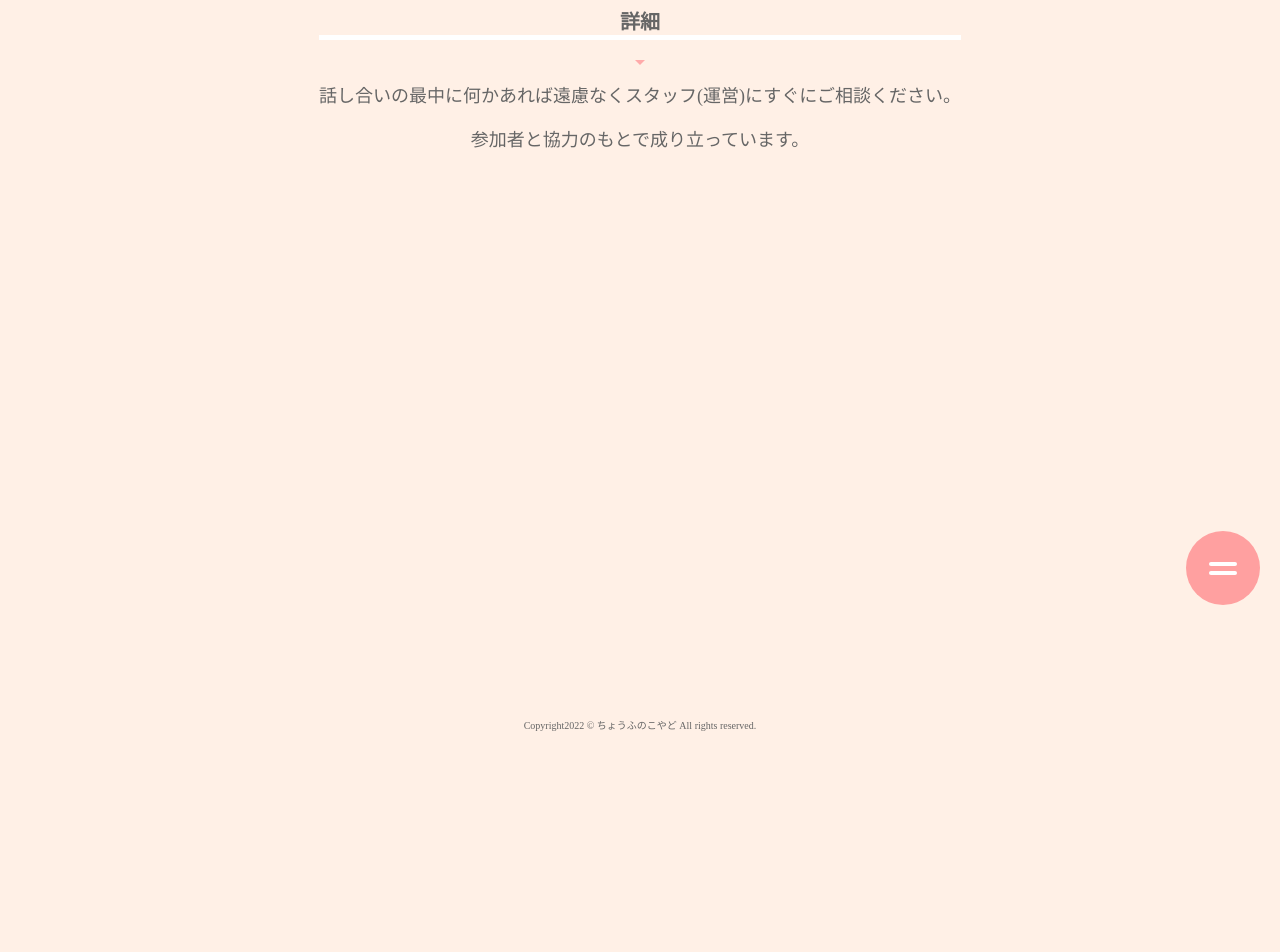
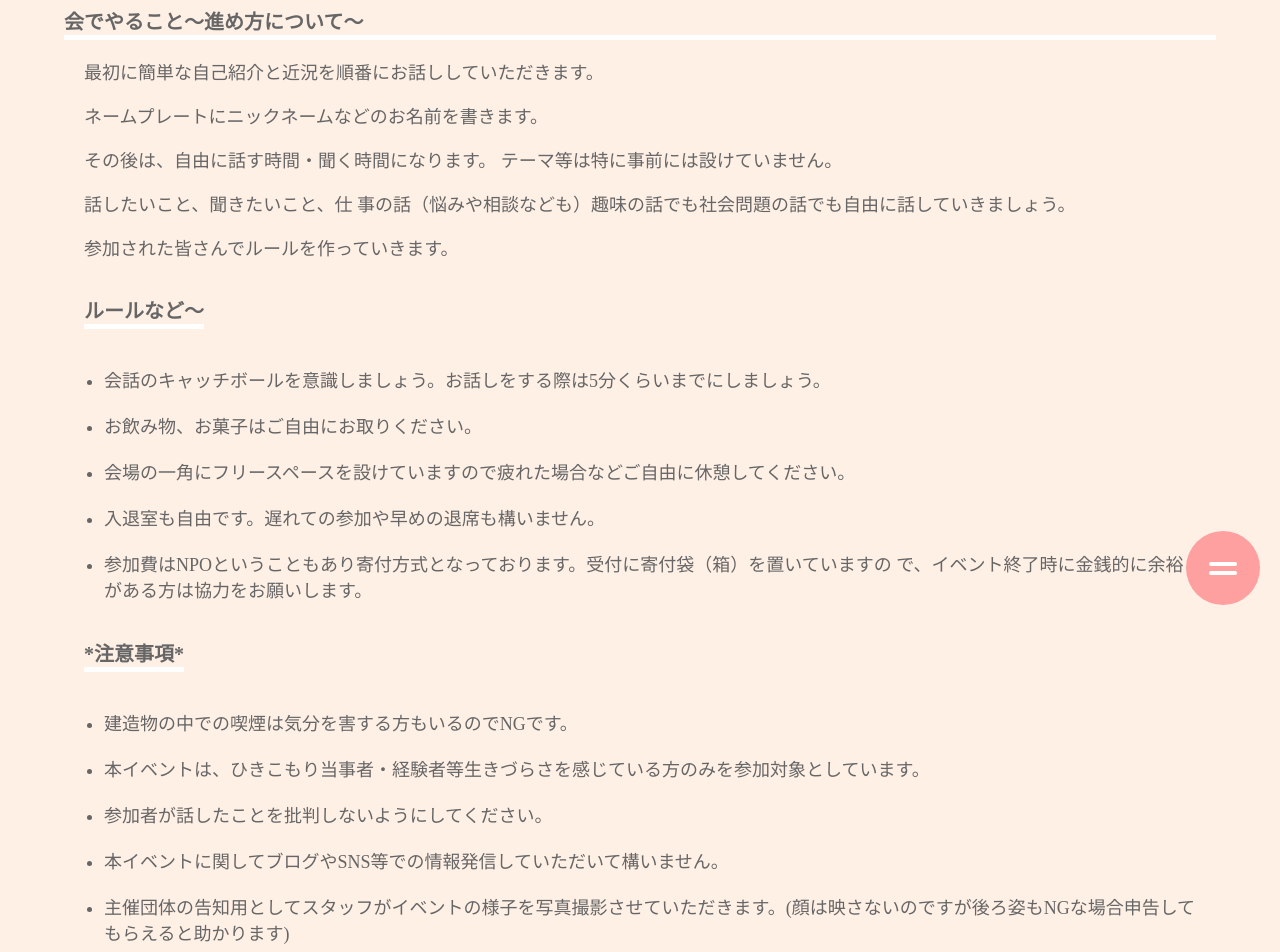
Before and after one commit to su-pull/chofu-koyado, a Next.js app: page /syousai in a window 1280 px wide. Shown: the part 180-1132 px from the top of the page. Before the commit the page ends 934 px from the top, so only its background shows below. Built offline with nearby package versions, Linux system fonts and the light colour scheme; a web font is replaced by a local one.

Commit message:
first commit

```diff
--- a/components/Menu.tsx
+++ b/components/Menu.tsx
@@ -9,7 +9,7 @@ const Menu: React.FC<BoolProps> = ({ open, setOpen }) => {
   return (
     <div className="MenuList">
       <div aria-expanded={open} onClick={() => setOpen(!open)}>
-        <div className="CN">
+        <div className="CN menu">
           <nav>
             <ul className="nav2">
               <li>
--- a/components/SideberLeft.tsx
+++ b/components/SideberLeft.tsx
@@ -4,7 +4,7 @@ import React from "react";
 const SideberLeft: React.FC = () => {
   return (
     <div>
-      <header className="SideColumn-left">
+      <header className="SideColumn-left menu">
         <nav>
           <ul className="nav1">
             <li>
--- a/components/SideberRight.tsx
+++ b/components/SideberRight.tsx
@@ -4,7 +4,7 @@ import React from "react";
 const SideberLeft: React.FC = () => {
   return (
     <div>
-      <header className="SideColumn-right">
+      <header className="SideColumn-right menu">
         <nav>
           <ul className="nav1">
             <li>
@@ -14,7 +14,12 @@ const SideberLeft: React.FC = () => {
             </li>
             <li>
               <ActiveLink href="/user-policy" activeClassName="headerState">
-                <a className="scaleLinks">サービス利用案内</a>
+                <a className="scaleLinks">Twitter</a>
+              </ActiveLink>
+            </li>
+            <li>
+              <ActiveLink href="/user-policy" activeClassName="headerState">
+                <a className="scaleLinks">Facebook</a>
               </ActiveLink>
             </li>
           </ul>
--- a/pages/404.tsx
+++ b/pages/404.tsx
@@ -1,5 +1,4 @@
 import { motion } from "framer-motion";
-import Layout from "../components/Layout/layout";
 import Head from "next/head";
 import Link from "next/link";
 
--- a/pages/_document.tsx
+++ b/pages/_document.tsx
@@ -1,12 +1,7 @@
 // pages/_document.js
-import Document, { DocumentContext, Html, Head, Main, NextScript } from "next/document";
+import Document, { Html, Head, Main, NextScript } from "next/document";
 
 class MyDocument extends Document {
-  static async getInitialProps(ctx: DocumentContext) {
-    const initialProps = await Document.getInitialProps(ctx);
-    return initialProps;
-  }
-
   render() {
     return (
       <Html lang="JA">
--- a/pages/about.tsx
+++ b/pages/about.tsx
@@ -1,5 +1,4 @@
 import { motion } from "framer-motion";
-import Layout from "../components/Layout/layout";
 import Head from "next/head";
 
 const Location: React.FC = () => {
--- a/pages/index.tsx
+++ b/pages/index.tsx
@@ -1,5 +1,4 @@
 import { motion } from "framer-motion";
-import Layout from "../components/Layout/layout";
 import Head from "next/head";
 
 const Index: React.FC = () => {
--- a/pages/syousai.tsx
+++ b/pages/syousai.tsx
@@ -1,5 +1,4 @@
 import { motion } from "framer-motion";
-import Layout from "../components/Layout/layout";
 import Head from "next/head";
 
 const About: React.FC = () => {
@@ -9,11 +8,34 @@ const About: React.FC = () => {
         <title>会でやること - 調布のこやど</title>
         <meta name="description" content="私について" />
       </Head>
-      <main className="margin inblo">
-        <h1>詳細</h1>
-        <div className="triangle-bottom" />
-        <p>話し合いの最中に何かあれば遠慮なくスタッフ(運営)にすぐにご相談ください。</p>
-        <dl>参加者と協力のもとで成り立っています。</dl>
+      <main className="margin inblo textLeft">
+        <h1>会でやること〜進め方について〜</h1>
+
+        <ul>
+          <p>最初に簡単な自己紹介と近況を順番にお話ししていただきます。</p>
+          <p>ネームプレートにニックネームなどのお名前を書きます。</p>
+          <p>その後は、自由に話す時間・聞く時間になります。 テーマ等は特に事前には設けていません。</p>
+          <p>話したいこと、聞きたいこと、仕 事の話（悩みや相談なども）趣味の話でも社会問題の話でも自由に話していきましょう。</p>
+          <p>参加された皆さんでルールを作っていきます。</p>
+          <h2>ルールなど〜</h2>
+          <li>会話のキャッチボールを意識しましょう。お話しをする際は5分くらいまでにしましょう。</li>
+          <li>お飲み物、お菓子はご自由にお取りください。</li>
+          <li>会場の一角にフリースペースを設けていますので疲れた場合などご自由に休憩してください。</li>
+          <li>入退室も自由です。遅れての参加や早めの退席も構いません。</li>
+          <li>参加費はNPOということもあり寄付方式となっております。受付に寄付袋（箱）を置いていますの で、イベント終了時に金銭的に余裕がある方は協力をお願いします。</li>
+
+          <h2>*注意事項*</h2>
+          <li>建造物の中での喫煙は気分を害する方もいるのでNGです。</li>
+          <li>本イベントは、ひきこもり当事者・経験者等生きづらさを感じている方のみを参加対象としています。</li>
+          <li>参加者が話したことを批判しないようにしてください。</li>
+          <li>本イベントに関してブログやSNS等での情報発信していただいて構いません。</li>
+          <li>主催団体の告知用としてスタッフがイベントの様子を写真撮影させていただきます。(顔は映さないのですが後ろ姿もNGな場合申告してもらえると助かります)</li>
+          <li>
+            <u>宗教並びにネットワークビジネスの勧誘の方の</u>ご参加は遠慮させていただいております。
+          </li>
+          <li>話し合いの最中に何かあればすぐに遠慮なくスタッフ(運営)にご申し付けください。</li>
+          <li>参加者と主催の協力のもとで成り立っています。</li>
+        </ul>
       </main>
     </motion.div>
   );
--- a/styles/globals.scss
+++ b/styles/globals.scss
@@ -41,10 +41,6 @@ button {
   }
 }
 
-li {
-  list-style-type: none;
-}
-
 .SideColumn-left {
   position: fixed;
   display: flex;
@@ -73,7 +69,12 @@ ul {
   margin-left: -20px;
 }
 li {
+  margin: 20px;
+}
+
+.menu li {
   margin-top: 60px;
+  list-style-type: none;
 }
 
 .nav1 {
```
Also changed, not shown: pages/links.tsx (+5 -6 lines), pages/user-policy.tsx (deleted, +0 -26 lines).
